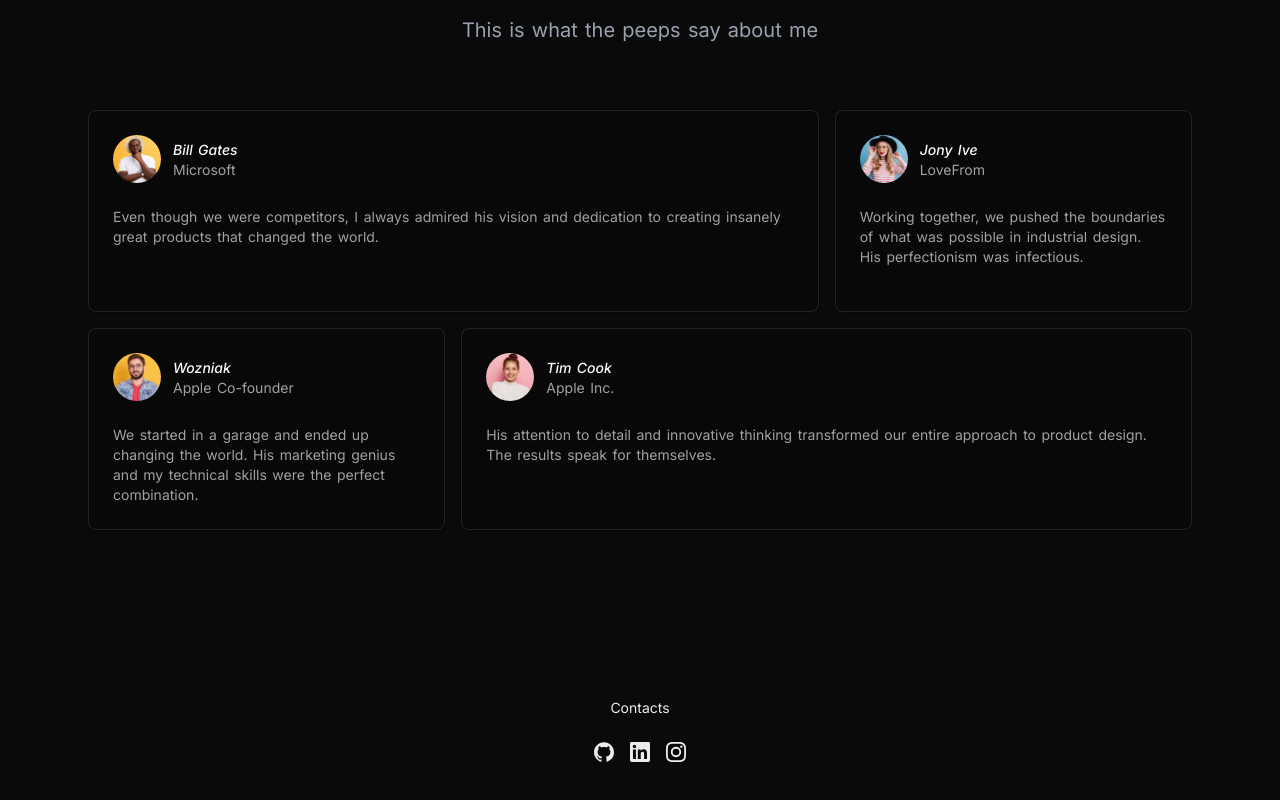
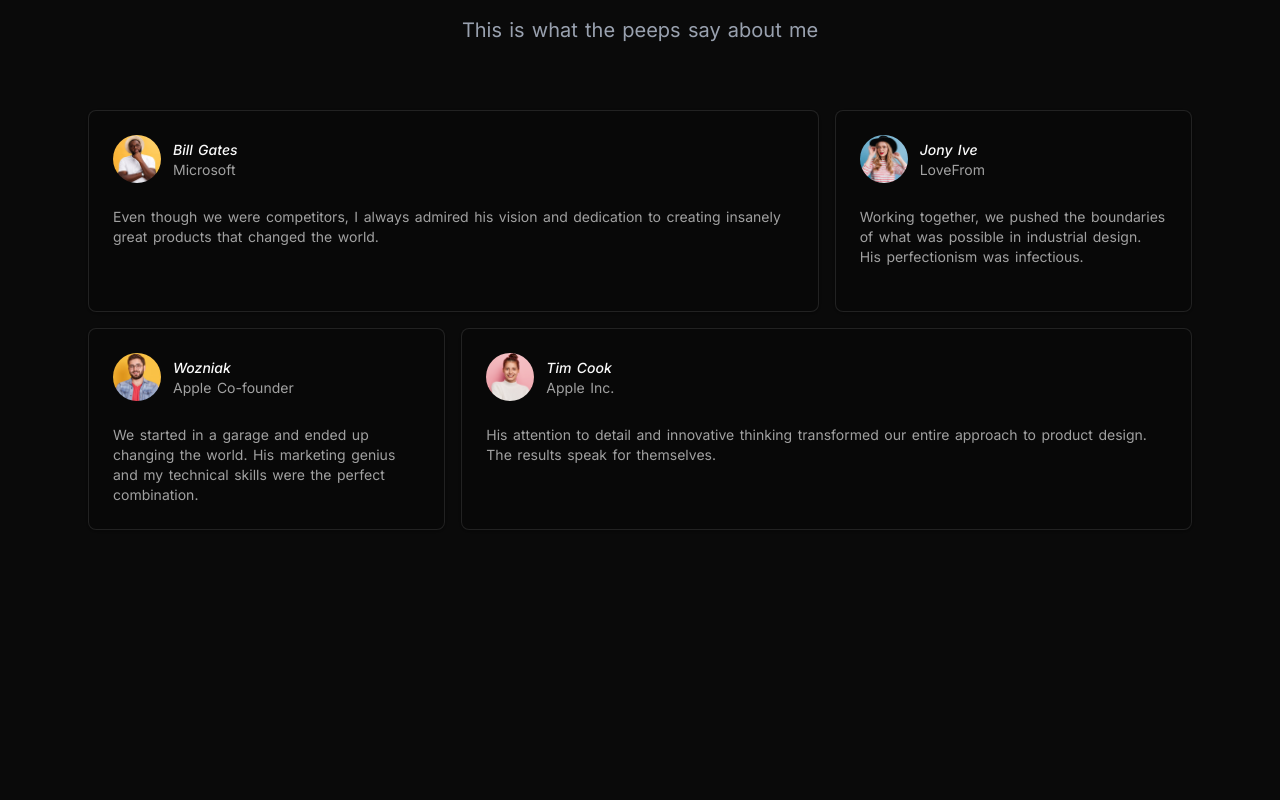
Before and after one commit to prabinnnnnnn/profolio_v2, a Next.js app: page / in a window 1280 px wide. Shown: the part 4011-4811 px from the top of the page. After the commit the page ends 4669 px from the top, so only its background shows below. Built offline with nearby package versions, Linux system fonts and the light colour scheme.

Commit message:
drop: remove the footer

```diff
--- a/src/app/(main)/layout.tsx
+++ b/src/app/(main)/layout.tsx
@@ -3,6 +3,7 @@
 import ReactLenis from "lenis/react";
 import type { Metadata } from "next";
 import { ScrollToHash } from "@/components/scroll-to-hash";
+import { Inter } from "next/font/google";
 
 import "@/styles/globals.css";
 import Navbar from "@/components/navbar/navbar";
@@ -10,6 +11,10 @@
 import Footer from "@/components/footer";
 
 import { config } from "@/config";
+
+const inter = Inter({
+    subsets: ["latin"],
+});
 
 export const metadata: Metadata = {
     title: `${config.name} | Mern Stack Developer`,
@@ -30,14 +35,18 @@
     };
 
     return (
-    <html lang="en" className="w-screen  dark" suppressHydrationWarning={true}>
+        <html
+            lang="en"
+            className="w-screen  dark"
+            suppressHydrationWarning={true}
+        >
             <head>
                 <link rel="icon" href="/logo/circle.svg" sizes="any" />
             </head>
             <ReactLenis root options={lenisOptions}>
                 <ThemeProvider>
                     <body
-            className={`antialiased relative w-full h-fit`}
+                        className={`${inter.className} antialiased relative w-full h-fit`}
                         cz-shortcut-listen="true"
                     >
                         <Navbar />
@@ -45,7 +54,7 @@
                         <ScrollToHash />
                         {children}
                         <GoBackUp />
-            <Footer />
+                        {/* <Footer /> */}
                     </body>
                 </ThemeProvider>
             </ReactLenis>
```
Lines whose indentation alone changed are shown as unchanged.
